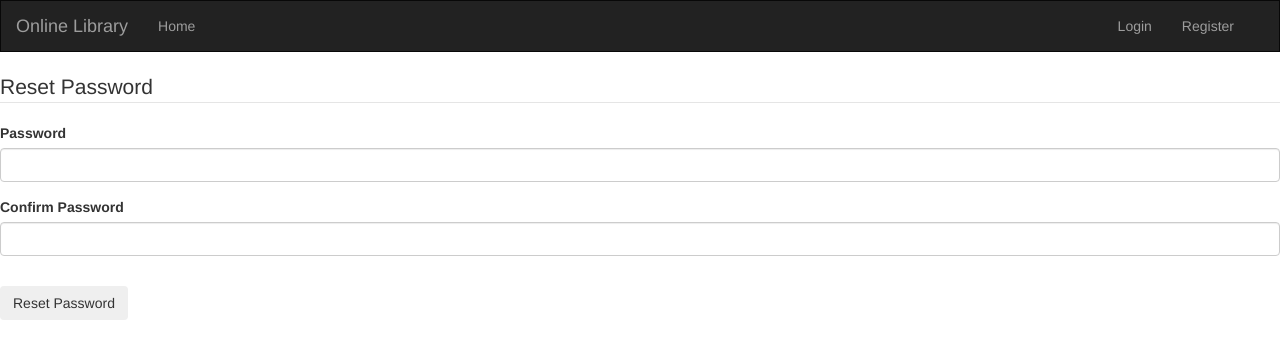
After one commit to Brian23-eng/Books-app, a Flask app: template app/templates/auth/reset.html in a window 1280 px wide. The commit adds this page. Shown: the top 359 px of the page. Run offline with Flask 2, Linux system fonts and the light colour scheme; a user stored in the database is signed in; tables that the repository leaves empty hold one stand-in row (values such as "Sample post"); the template is opened without the code that fills it: values that come from a table or form of the project are taken from there, most other values are stand-ins (such as "Sample title", 1, 10 or a date in 2020); parts of the project's set-up code (start-up, migrations or seed data) failed here and were passed over; some libraries are stand-ins or nearby versions.

Commit message:
add reset form for forgot password

```diff
--- a/app/auth/forms.py
+++ b/app/auth/forms.py
@@ -1,6 +1,6 @@
 from flask_wtf import FlaskForm
 from wtforms import StringField,PasswordField,BooleanField,SubmitField
-from wtforms.validators import Required,Email,Length,EqualTo
+from wtforms.validators import Required,Email,Length,EqualTo, DataRequired
 from wtforms import ValidationError
 
 
@@ -28,3 +28,19 @@ class RegistrationForm(FlaskForm):
     confirm_password = PasswordField('Confirm Passwords',validators = [Required()])
 
     submit = SubmitField('Sign Up')
+
+class RequestResetForm(FlaskForm):
+    email = StringField('Email',
+                        validators=[DataRequired(), Email()])
+    submit = SubmitField('Request Password Reset')
+
+    def validate_email(self, email):
+        user = User.query.filter_by(email=email.data).first()
+        if user is None:
+            raise ValidationError('There is no account with that email. You must register first.')
+
+class ResetPasswordForm(FlaskForm):
+    password = PasswordField('Password', validators=[DataRequired()])
+    confirm_password = PasswordField('Confirm Password',
+                                     validators=[DataRequired(), EqualTo('password')])
+    submit = SubmitField('Reset Password')
--- a/app/templates/auth/login.html
+++ b/app/templates/auth/login.html
@@ -20,7 +20,7 @@
                     <br>
                     <div class="real">
                         <p>New User?<a href="{{url_for('auth.register')}}">Sign up here</a></p>
-                        <p>Forgot Password?<a href="{{url_for('auth.register')}}">Reset Password</a></p>
+                        <p>Forgot Password?<a href="{{url_for('auth.reset_request')}}">Reset Password</a></p>
                     </div>
                 </div>
 
--- /dev/null
+++ b/app/templates/auth/reset.html
@@ -0,0 +1,29 @@
+ {% extends "base.html" %} {% block content %}
+<div class="content-section">
+    <form method="POST" action="">
+        {{ form.hidden_tag() }}
+        <fieldset class="form-group">
+            <legend class="border-bottom mb-4">Reset Password</legend>
+            <div class="form-group">
+                {{ form.password.label(class="form-control-label") }} {% if form.password.errors %} {{ form.password(class="form-control form-control-lg is-invalid") }}
+                <div class="invalid-feedback">
+                    {% for error in form.password.errors %}
+                    <span>{{ error }}</span> {% endfor %}
+                </div>
+                {% else %} {{ form.password(class="form-control form-control-lg") }} {% endif %}
+            </div>
+            <div class="form-group">
+                {{ form.confirm_password.label(class="form-control-label") }} {% if form.confirm_password.errors %} {{ form.confirm_password(class="form-control form-control-lg is-invalid") }}
+                <div class="invalid-feedback">
+                    {% for error in form.confirm_password.errors %}
+                    <span>{{ error }}</span> {% endfor %}
+                </div>
+                {% else %} {{ form.confirm_password(class="form-control form-control-lg") }} {% endif %}
+            </div>
+        </fieldset>
+        <div class="form-group">
+            {{ form.submit(class="btn btn-outline-info") }}
+        </div>
+    </form>
+</div>
+{% endblock content %}
```
Also changed, not shown: app/auth/views.py (+32 -2 lines), app/templates/auth/reset_request.html (added, +21 -0 lines).
